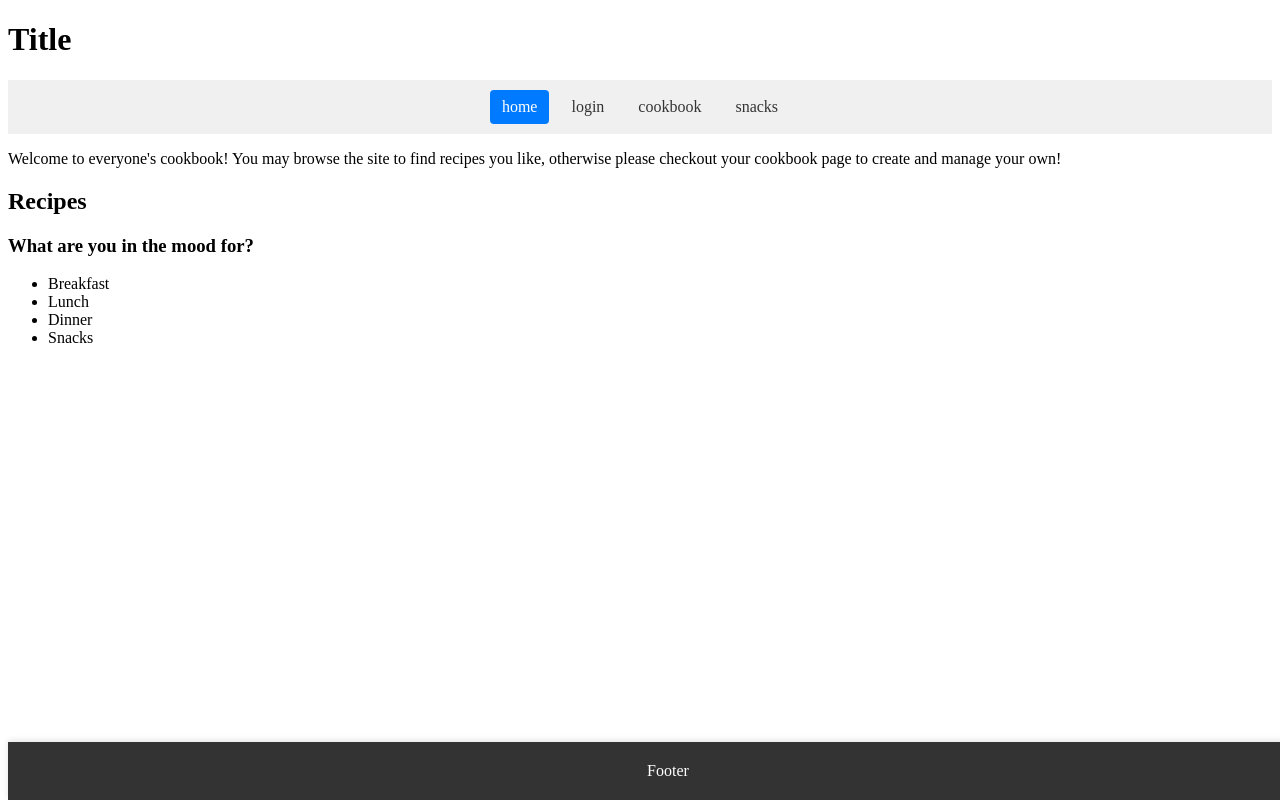
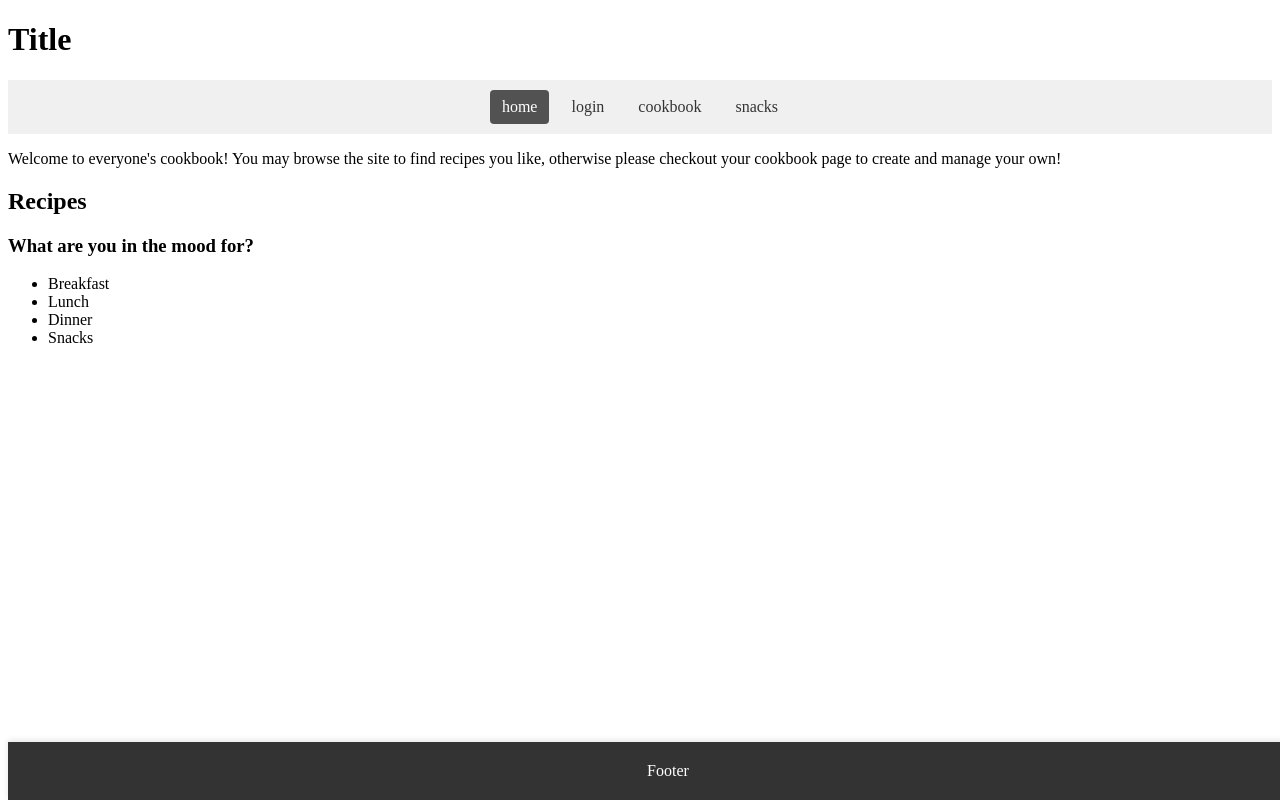
Before and after one commit to Tzuzu/final-project, a React (Create React App) app in the folder client/: page / in a window 1280 px wide. Built offline with nearby package versions, Linux system fonts and the light colour scheme.

Commit message:
the footer, login, header, and nav bar are done

```diff
--- a/client/src/components/Nav/style.css
+++ b/client/src/components/Nav/style.css
@@ -19,6 +19,6 @@ a:hover {
 }
 
 .active {
-    background-color: #007bff;
+    background-color: #525252;
     color: white;
 }
```
